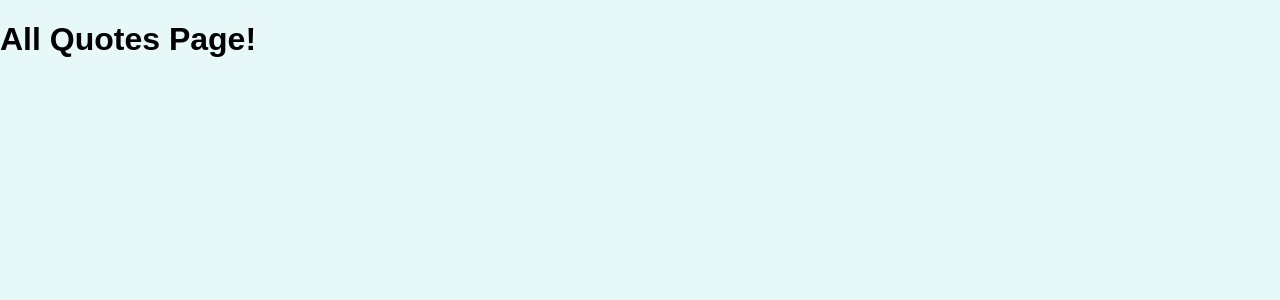
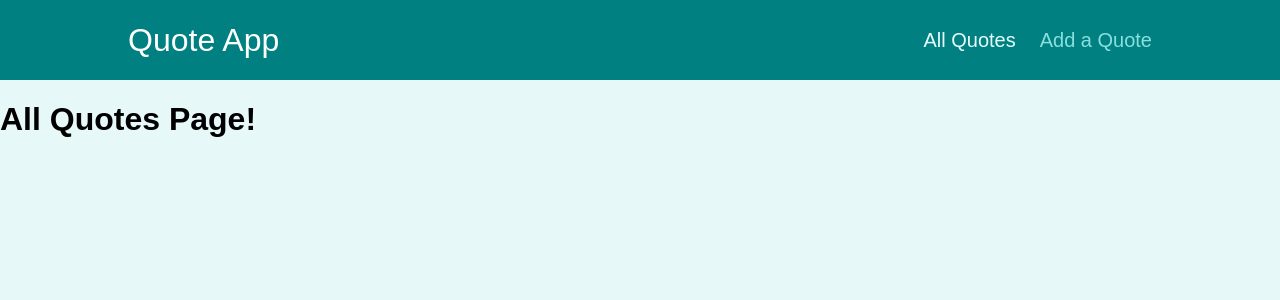
Before and after one commit to berkagmpp/router_practice-quotes_app, a React (Create React App) app: page /quotes in a window 1280 px wide. Shown: the top 300 px of the page. Built offline with nearby package versions, Linux system fonts and the light colour scheme.

Commit message:
Feat: Add MainNavigation.js Add MainNavigation.js with NavLink(react-router-dom), activeClassName Import MainNavigation.js, Fragment(react) in App.js Ref: #26b4dfe591b97e2acdf3d9301e3e708b9d07e0f0

```diff
--- a/src/App.js
+++ b/src/App.js
@@ -1,11 +1,15 @@
+import { Fragment } from "react";
 import { Route, Switch, Redirect } from "react-router-dom";
 
+import MainNavigation from "./components/layout/MainNavigation";
 import AllQuotes from "./components/pages/AllQuotes";
 import QuoteDetail from "./components/pages/QuoteDetail";
 import NewQuote from "./components/pages/NewQuote";
 
 function App() {
     return (
+        <Fragment>
+            <MainNavigation />
             <Switch>
                 <Route path="/" exact>
                     <Redirect to="/quotes" />
@@ -20,6 +24,7 @@ function App() {
                     <NewQuote />
                 </Route>
             </Switch>
+        </Fragment>
     );
 }
 
--- /dev/null
+++ b/src/components/layout/MainNavigation.js
@@ -0,0 +1,27 @@
+import { NavLink } from 'react-router-dom';
+
+import classes from './MainNavigation.module.css';
+
+const MainNavigation = () => {
+    return (
+        <header className={classes.header}>
+            <div className={classes.logo}>Quote App</div>
+            <nav className={classes.nav}>
+                <ul>
+                    <li>
+                        <NavLink activeClassName={classes.active} to='/quotes'>
+                            All Quotes
+                        </NavLink>
+                    </li>
+                    <li>
+                        <NavLink activeClassName={classes.active} to='/new-quote'>
+                            Add a Quote
+                        </NavLink>
+                    </li>
+                </ul>
+            </nav>
+        </header>
+    );
+};
+
+export default MainNavigation;
```
Lines whose indentation alone changed are shown as unchanged.
